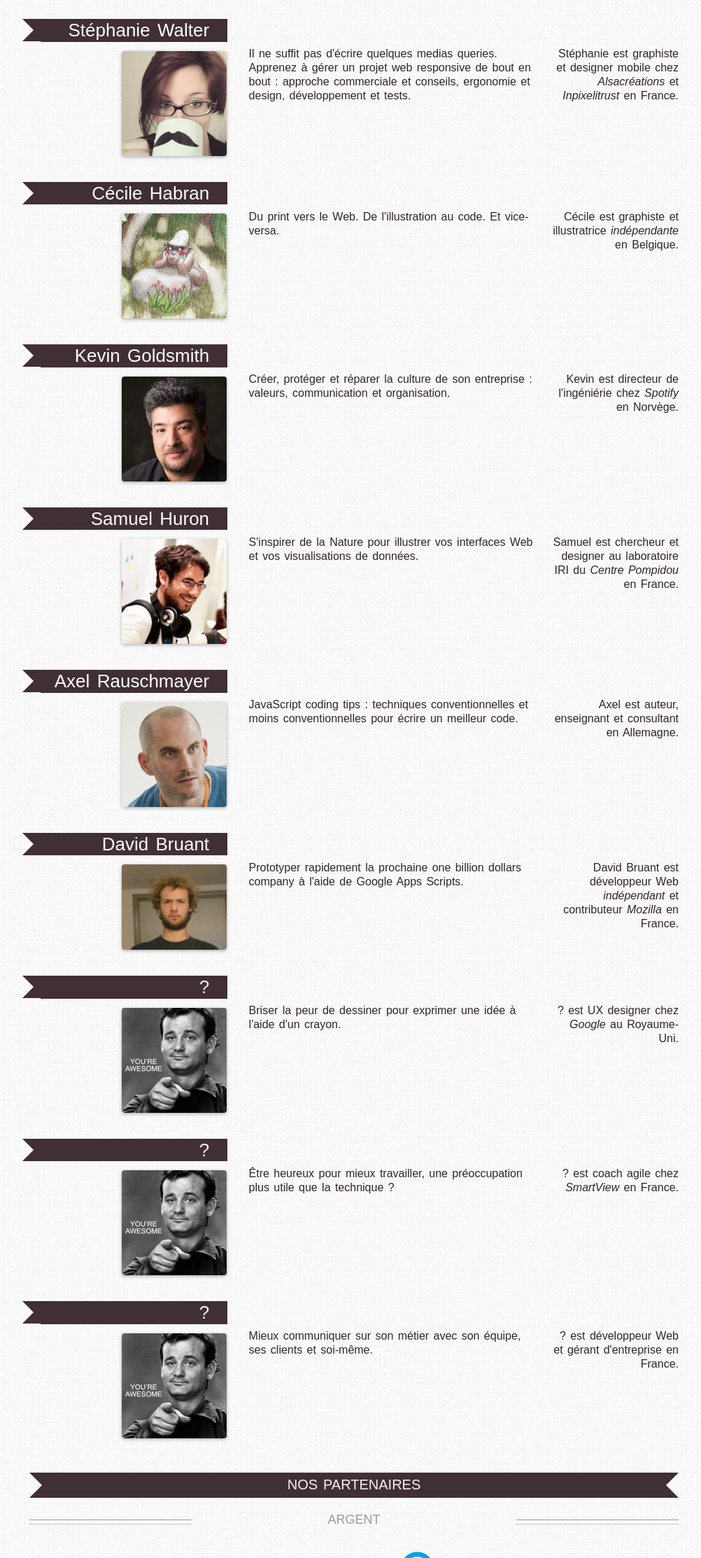
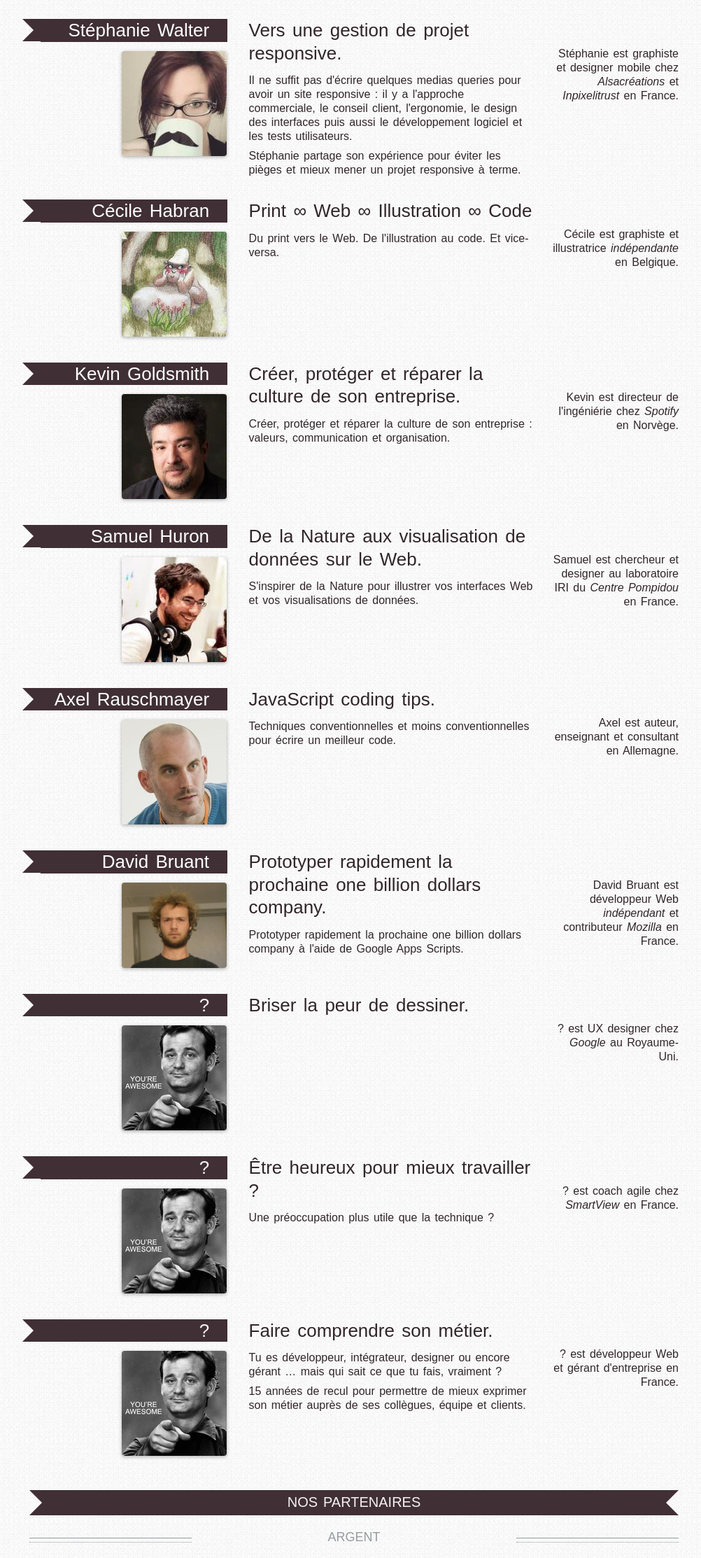
Before and after one commit to sudweb/2014, a website: page orateurs.html in a window 1280 px wide. Shown: the part 472-2698 px from the top of the page at 70% size, without its empty margins (134-1136 px from the left). Drawn offline with nearby package versions, Linux system fonts and the light colour scheme; files that its build step writes are made by us from their sources; files whose address does not match are found by name; a web font is replaced by a local one.

Commit message:
Titles and preliminary texts.

```diff
--- a/orateurs.html
+++ b/orateurs.html
@@ -97,7 +97,15 @@
     </header>
 
     <article class="description">
-      <p>Il ne suffit pas d'écrire quelques medias queries. Apprenez à gérer un projet web responsive de bout en bout : approche commerciale et conseils, ergonomie et design, développement et tests.</p>
+      <h3>Vers une gestion de projet responsive.</h3>
+
+      <p>
+        Il ne suffit pas d'écrire quelques medias queries pour avoir un site responsive :
+        il y a l'approche commerciale, le conseil client, l'ergonomie, le design des interfaces
+        puis aussi le développement logiciel et les tests utilisateurs.
+      </p>
+
+      <p>Stéphanie partage son expérience pour éviter les pièges et mieux mener un projet responsive à terme.<p>
     </article>
 
     <aside class="details">
@@ -112,6 +120,8 @@
     </header>
 
     <article class="description">
+      <h3>Print ∞ Web ∞ Illustration ∞ Code</h3>
+
       <p>Du print vers le Web. De l'illustration au code. Et vice-versa.</p>
     </article>
 
@@ -127,6 +137,8 @@
     </header>
 
     <article class="description">
+      <h3>Créer, protéger et réparer la culture de son entreprise.</h3>
+
       <p>Créer, protéger et réparer la culture de son entreprise : valeurs, communication et organisation.</p>
     </article>
 
@@ -142,6 +154,8 @@
     </header>
 
     <article class="description">
+      <h3>De la Nature aux visualisation de données sur le Web.</h3>
+
       <p>S'inspirer de la Nature pour illustrer vos interfaces Web et vos visualisations de données.</p>
     </article>
 
@@ -157,7 +171,9 @@
     </header>
 
     <article class="description">
-      <p>JavaScript coding tips : techniques conventionnelles et moins conventionnelles pour écrire un meilleur code.</p>
+      <h3>JavaScript coding tips.</h3>
+
+      <p>Techniques conventionnelles et moins conventionnelles pour écrire un meilleur code.</p>
     </article>
 
     <aside class="details">
@@ -172,6 +188,8 @@
     </header>
 
     <article class="description">
+      <h3>Prototyper rapidement la prochaine one billion dollars company.</h3>
+
       <p>Prototyper rapidement la prochaine one billion dollars company à l'aide de Google Apps Scripts.</p>
     </article>
 
@@ -187,7 +205,7 @@
     </header>
 
     <article class="description">
-      <p>Briser la peur de dessiner pour exprimer une idée à l'aide d'un crayon.</p>
+      <h3>Briser la peur de dessiner.</h3>
     </article>
 
     <aside class="details">
@@ -202,7 +220,8 @@
     </header>
 
     <article class="description">
-      <p>Être heureux pour mieux travailler, une préoccupation plus utile que la technique ?</p>
+      <h3>Être heureux pour mieux travailler ?</h3>
+      <p>Une préoccupation plus utile que la technique ?</p>
     </article>
 
     <aside class="details">
@@ -217,7 +236,11 @@
     </header>
 
     <article class="description">
-      <p>Mieux communiquer sur son métier avec son équipe, ses clients et soi-même.</p>
+      <h3>Faire comprendre son métier.</h3>
+
+      <p>Tu es développeur, intégrateur, designer ou encore gérant … mais qui sait ce que tu fais, vraiment ?</p>
+
+      <p>15 années de recul pour permettre de mieux exprimer son métier auprès de ses collègues, équipe et clients.</p>
     </article>
 
     <aside class="details">
--- a/sass/sudweb.scss
+++ b/sass/sudweb.scss
@@ -738,6 +738,11 @@ aside.ateliers:before {
     @include ribbon($inverted, 16px, left);
   }
 
+  h3 {
+    @include font-size(26);
+    margin: 0 0 .5em;
+  }
+
   .avatar {
     margin-right: .5em;
     text-align: right;
@@ -759,12 +764,8 @@ aside.ateliers:before {
     width: 50%;
   }
 
-  article,
   aside {
     padding-top: 40px;
-  }
-
-  aside {
     text-align: right;
     width: 20%;
   }
```
